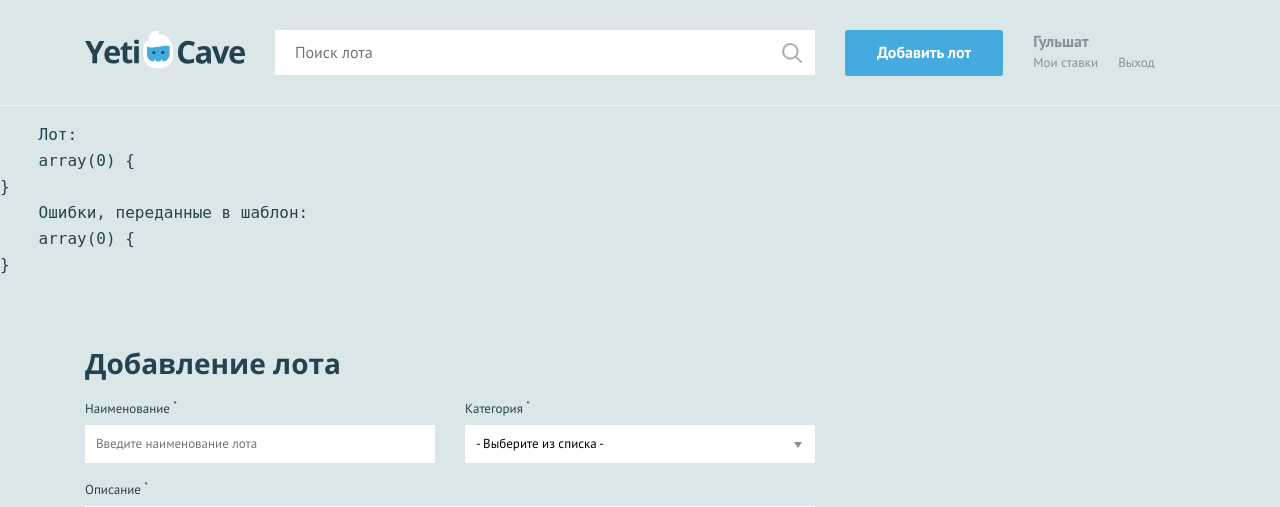
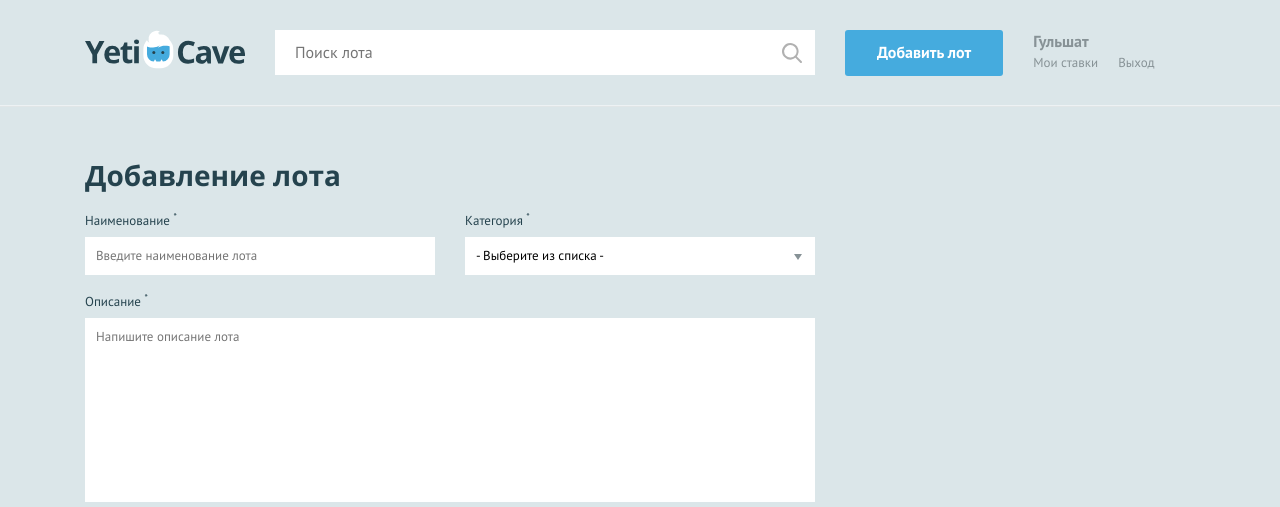
Before and after one commit to Goulshat/1466653-yeticave-12, a PHP site: page /add.php in a window 1280 px wide. Shown: the top 507 px of the page. Run offline with PHP 8.4, Linux system fonts and the light colour scheme; data that the repository does not hold is empty.

Commit message:
убран код отладки

```diff
--- a/templates/add-lot.php
+++ b/templates/add-lot.php
@@ -1,10 +1,3 @@
-<pre>
-    Лот:
-    <?= var_dump($new_lot); ?>
-    Ошибки, переданные в шаблон:
-    <?= var_dump($errors); ?>
-</pre>
-
 <main>
     <nav class="nav">
         <ul class="nav__list container">
```
